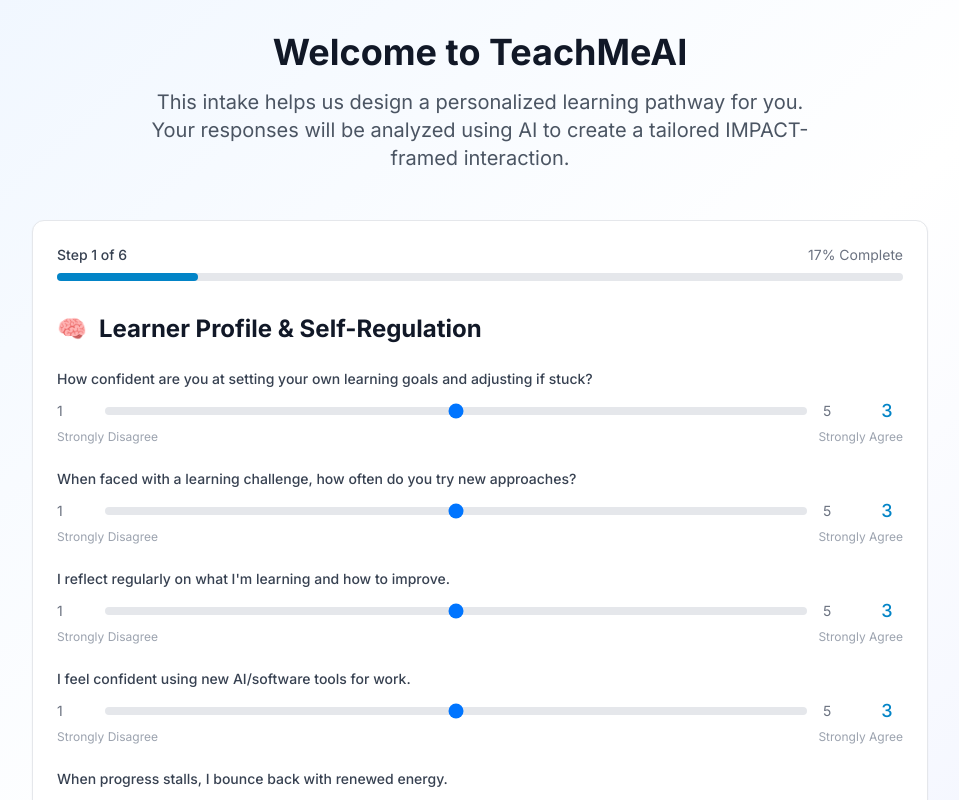
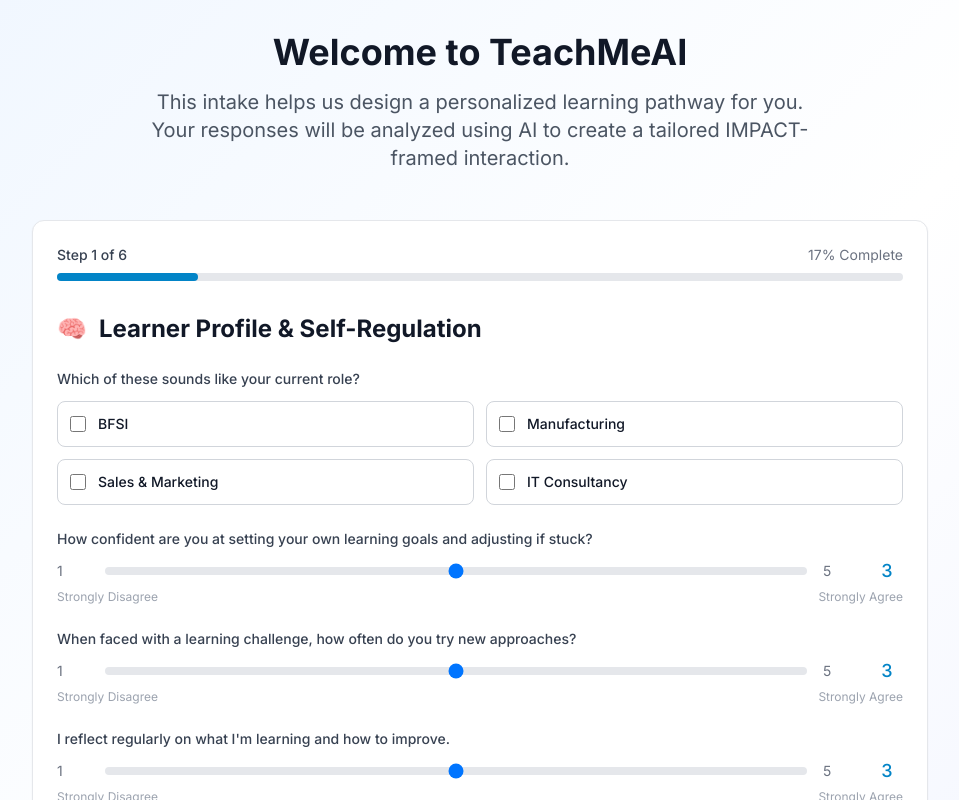
Before and after one commit to teachme-ai/teachmeai-intake-app, a Next.js app: page / in a window 1280 px wide. Shown: the top 800 px of the page, without its empty margins (160-1119 px from the left). Built offline with nearby package versions, Linux system fonts and the light colour scheme.

Commit message:
Add current role selection question to Step 1 with BFSI, Manufacturing, Sales & Marketing, and IT Consultancy options

```diff
--- a/src/app/api/admin/submissions/route.ts
+++ b/src/app/api/admin/submissions/route.ts
@@ -27,7 +27,7 @@
     // Read all data from the sheet
     const response = await sheets.spreadsheets.values.get({
       spreadsheetId,
-      range: 'Sheet1!A:F', // All columns
+      range: 'Sheet1!A:G', // Updated range to include new column
     })
 
     const rows = response.data.values || []
@@ -46,6 +46,7 @@
           id: index + 1,
           timestamp: row[0],
           sessionId: row[1],
+          currentRoles: row[2] || 'None selected',
           learnerType: rawResponses.learnerType || 'Unknown',
           skillStage: rawResponses.skillStage || 'Unknown',
           varkPreferences: rawResponses.varkPreferences || {},
--- a/src/components/AdminDashboard.tsx
+++ b/src/components/AdminDashboard.tsx
@@ -7,6 +7,7 @@
   id: number
   timestamp: string
   sessionId: string
+  currentRoles: string
   learnerType: string
   skillStage: string
   varkPreferences: any
@@ -72,13 +73,14 @@
   const exportToCSV = () => {
     if (!data?.submissions) return
 
-    const headers = ['ID', 'Timestamp', 'Session ID', 'Learner Type', 'Skill Stage', 'Learner Profile']
+    const headers = ['ID', 'Timestamp', 'Session ID', 'Current Roles', 'Learner Type', 'Skill Stage', 'Learner Profile']
     const csvContent = [
       headers.join(','),
       ...data.submissions.map(sub => [
         sub.id,
         sub.timestamp,
         sub.sessionId,
+        sub.currentRoles || 'None selected',
         sub.learnerType,
         sub.skillStage,
         sub.learnerProfile
@@ -188,6 +190,9 @@
                     Submission
                   </th>
                   <th className="px-6 py-3 text-left text-xs font-medium text-gray-500">
+                    Current Roles
+                  </th>
+                  <th className="px-6 py-3 text-left text-xs font-medium text-gray-500">
                     Learner Profile
                   </th>
                   <th className="px-6 py-3 text-left text-xs font-medium text-gray-500">
@@ -217,6 +222,11 @@
                             {new Date(submission.timestamp).toLocaleDateString()}
                           </div>
                         </div>
+                      </div>
+                    </td>
+                    <td className="px-6 py-4 whitespace-nowrap">
+                      <div className="text-sm text-gray-900">
+                        {submission.currentRoles || 'None selected'}
                       </div>
                     </td>
                     <td className="px-6 py-4 whitespace-nowrap">
--- a/src/components/IntakeForm.tsx
+++ b/src/components/IntakeForm.tsx
@@ -6,6 +6,7 @@
 export default function IntakeForm() {
   const [currentStep, setCurrentStep] = useState(1)
   const [responses, setResponses] = useState<Partial<IntakeResponse>>({
+    currentRoles: [],
     varkPreferences: {
       visual: 3,
       audio: 3,
@@ -123,6 +124,7 @@
             setIsComplete(false)
             setCurrentStep(1)
             setResponses({
+              currentRoles: [],
               varkPreferences: {
                 visual: 3,
                 audio: 3,
@@ -254,6 +256,38 @@
       </div>
 
       <div className="space-y-6">
+        {/* Role Selection Question */}
+        <div>
+          <label className="block text-sm font-medium text-gray-700 mb-3">
+            Which of these sounds like your current role?
+          </label>
+          <div className="grid grid-cols-2 gap-3">
+            {[
+              'BFSI',
+              'Manufacturing',
+              'Sales & Marketing',
+              'IT Consultancy'
+            ].map((role) => (
+              <label key={role} className="flex items-center p-3 border border-gray-300 rounded-lg cursor-pointer hover:bg-gray-50">
+                <input
+                  type="checkbox"
+                  checked={responses.currentRoles?.includes(role) || false}
+                  onChange={(e) => {
+                    const currentRoles = responses.currentRoles || []
+                    if (e.target.checked) {
+                      onInputChange('currentRoles', [...currentRoles, role])
+                    } else {
+                      onInputChange('currentRoles', currentRoles.filter(r => r !== role))
+                    }
+                  }}
+                  className="h-4 w-4 text-blue-600 focus:ring-blue-500 border-gray-300 rounded"
+                />
+                <span className="ml-3 text-sm font-medium text-gray-900">{role}</span>
+              </label>
+            ))}
+          </div>
+        </div>
+
         <QuestionSlider
           label="How confident are you at setting your own learning goals and adjusting if stuck?"
           value={responses.goalSettingConfidence || 3}
--- a/src/lib/google-sheets.ts
+++ b/src/lib/google-sheets.ts
@@ -31,6 +31,7 @@
     const row: GoogleSheetsRow = {
       timestamp: intakeData.timestamp,
       sessionId: intakeData.sessionId,
+      currentRoles: intakeData.currentRoles?.join(', ') || 'None selected',
       rawResponses: JSON.stringify(intakeData),
       impactAnalysis: JSON.stringify(aiAnalysis),
       learnerProfile: aiAnalysis.learnerProfile,
@@ -43,6 +44,7 @@
       [
         row.timestamp,
         row.sessionId,
+        row.currentRoles,
         row.rawResponses,
         row.impactAnalysis,
         row.learnerProfile,
@@ -56,7 +58,7 @@
 
     const result = await sheets.spreadsheets.values.append({
       spreadsheetId,
-      range: 'Sheet1!A:F', // Adjust range based on your sheet structure
+      range: 'Sheet1!A:G', // Updated range to include new column
       valueInputOption: 'RAW',
       requestBody: {
         values,
--- a/src/types/index.ts
+++ b/src/types/index.ts
@@ -1,4 +1,7 @@
 export interface IntakeResponse {
+  // Professional Role
+  currentRoles: string[]; // Selected roles from BFSI, Manufacturing, Sales & Marketing, IT Consultancy
+
   // Learner Profile & Self-Regulation
   goalSettingConfidence: number; // 1-5
   newApproachesFrequency: number; // 1-5
@@ -50,6 +53,7 @@
 export interface GoogleSheetsRow {
   timestamp: string;
   sessionId: string;
+  currentRoles: string; // Comma-separated roles
   rawResponses: string;
   impactAnalysis: string;
   learnerProfile: string;
```
